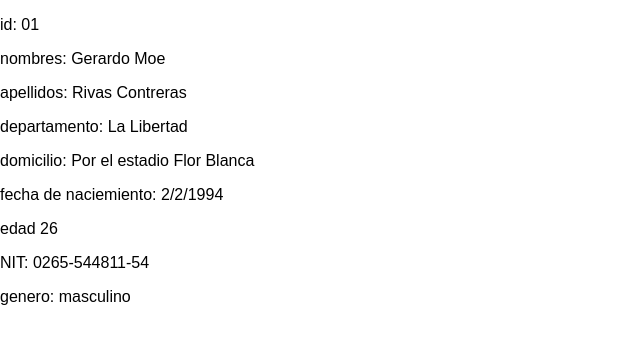
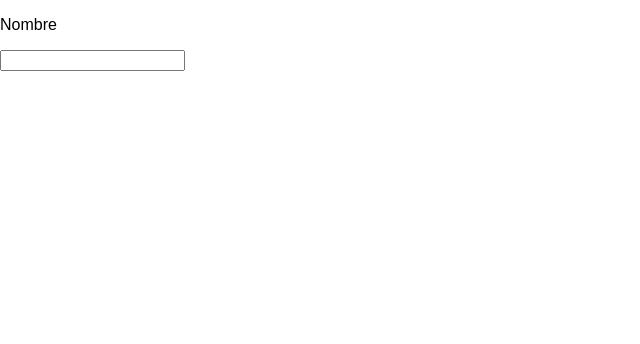
Before and after one commit to TheAlexBig/doc-central-forms, a React (Create React App) app: page / in a window 1280 px wide. Shown: the top 344 px of the page, without its empty margins (0-640 px from the left). Built offline with nearby package versions, Linux system fonts and the light colour scheme.

Commit message:
se empieza el formulario

```diff
--- a/src/Forms/PersonForm.js
+++ b/src/Forms/PersonForm.js
@@ -3,15 +3,9 @@ import React from 'react';
 const PersonForm = (props)=>{
     return(
         <div>
-            <p>id: {props.dataPerson.id}</p>
-            <p>nombres: {props.dataPerson.nombres} </p>
-            <p>apellidos: {props.dataPerson.apellidos} </p>
-            <p>departamento: {props.dataPerson.departamento} </p>
-            <p>domicilio: {props.dataPerson.domicilio} </p>
-            <p>fecha de naciemiento: {props.dataPerson.fecha_nacimiento} </p>
-            <p>edad {props.dataPerson.edad} </p>
-            <p>NIT: {props.dataPerson.nit} </p>
-            <p>genero: {props.dataPerson.genero} </p>
+            <p></p>
+            <p for= "nombre">Nombre</p>
+            <input id="nombre" type="text" onChange={props.changed} />
         </div>
     )
 };
```
